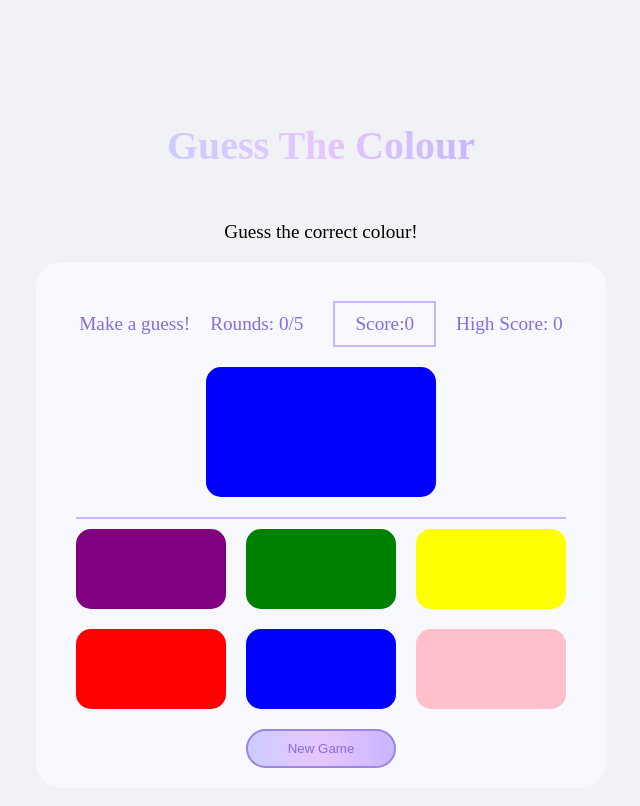
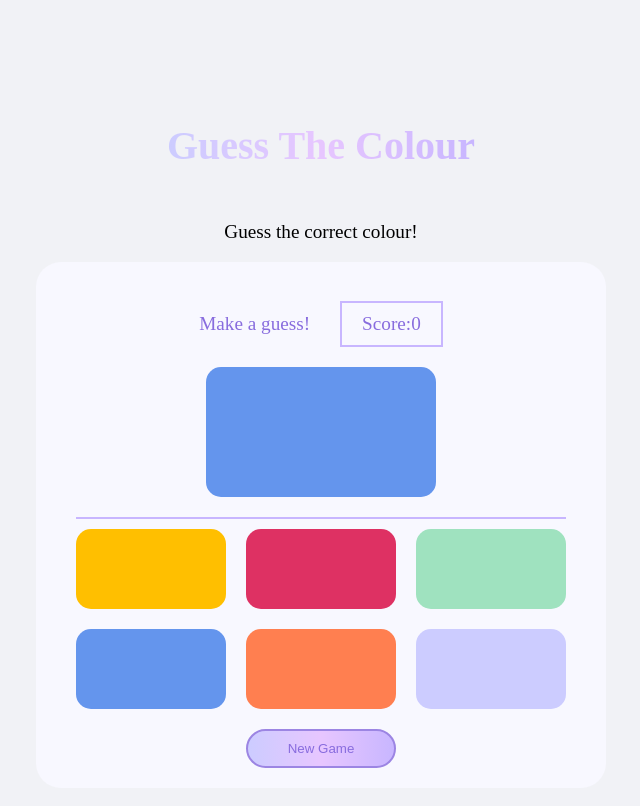
Before and after one commit to PuckerFace/Colour-Guessing-Game, a React (Vite) app: page / in a window 1280 px wide. Shown: the top 806 px of the page, without its empty margins (319-959 px from the left). Built offline with nearby package versions, Linux system fonts and the light colour scheme.

Commit message:
major changes

```diff
--- a/src/App.jsx
+++ b/src/App.jsx
@@ -1,80 +1,51 @@
 import { useEffect, useState } from 'react';
-import { toast, ToastContainer } from 'react-toastify';
 
 const App = () => {
-  const colours = ['purple', 'green', 'yellow', 'red', 'blue', 'pink'];
-  // const colours = [
-  //   '#5f4e91',
-  //   '#c8b6ff',
-  //   '#937adc',
-  //   '#9370DB',
-  //   '#806ac3',
-  //   '#8c69f5',
-  // ];
+  const colours = [
+    '#FFBF00',
+    '#DE3163 ',
+    '#9FE2BF',
+    '#6495ED',
+    '#FF7F50',
+    '#CCCCFF',
+  ];
+
   const [score, setScore] = useState(0);
   const [message, setMessage] = useState('Guess the correct colour!');
   const [targetColour, setTargetColour] = useState('');
   const [isCorrect, setIsCorrect] = useState(null);
-  const [rounds, setRounds] = useState(0);
-  const [highScore, setHighScore] = useState(0);
   const [animation, setAnimation] = useState('');
-  const [gameOver, setGameOver] = useState(false);
+
+  useEffect(() => {
+    colourGame();
+  }, []);
 
   const colourGame = () => {
     const randomColor = colours[Math.floor(Math.random() * colours.length)];
     setTargetColour(randomColor);
     setMessage('Guess the correct colour!');
     setIsCorrect(null);
-    setGameOver(false);
-    setRounds(0);
     setAnimation('');
-    setScore(0);
-    setHighScore(Math.max(highScore, score));
   };
+
   const handleGame = (selectedColour) => {
-    if (gameOver) return;
-
     if (selectedColour === targetColour) {
       setMessage('Colour Guessed Correctly');
       setScore((score) => score + 1);
       setIsCorrect(true);
       setAnimation('bounce');
-      toast.success('Correct!');
+      const randomColor = colours[Math.floor(Math.random() * colours.length)];
+      setTargetColour(randomColor);
     } else {
       setMessage('Try Again!, Guess the correct colour!');
       setIsCorrect(false);
       setAnimation('fade-out');
-      toast.error('Wrong!');
     }
 
     setTimeout(() => {
       setAnimation('');
     }, 500);
-
-    setRounds((prevRounds) => prevRounds + 1);
   };
-
-  useEffect(() => {
-    colourGame();
-  }, []);
-
-  useEffect(() => {
-    if (rounds === 5) {
-      setGameOver(true);
-      setMessage('Game over! Restart to play again.');
-      setHighScore((prevHighScore) => Math.max(prevHighScore, score));
-
-      if (score >= 5) {
-        toast.success('Game Over! You won!');
-      } else {
-        toast.error('Game Over! You lost!');
-      }
-    } else if (rounds < 5) {
-      // Set a new target colour if the game is still ongoing
-      const randomColour = colours[Math.floor(Math.random() * colours.length)];
-      setTargetColour(randomColour);
-    }
-  }, [rounds, score]); // Run when `newRounds` or `score` changes
 
   return (
     <section>
@@ -98,10 +69,6 @@ const App = () => {
                   : 'Make a guess!'}
               </p>
             </div>
-
-            <div className="round-box">
-              <p data-testid="round">Rounds: {rounds}/5</p>
-            </div>
           </div>
           <div className="row">
             <div className="score-box">
@@ -110,9 +77,6 @@ const App = () => {
                 Score:
                 {score}
               </p>
-            </div>
-            <div className="highScore-box">
-              <p data-testid="highScore">High Score: {highScore}</p>
             </div>
           </div>
         </div>
@@ -129,20 +93,20 @@ const App = () => {
                 key={index}
                 style={{ backgroundColor: colour }}
                 onClick={() => handleGame(colour)}
-                className="color-option"
+                // className="color-option"
+                className={`color-option ${animation}`}
               ></button>
             ))}
           </div>
           <div className="new-game-box">
             <button
               data-testid="newGameButton"
-              className={`new-game ${gameOver ? 'bounce' : ''}`}
+              className="new-game"
               onClick={colourGame}
             >
               New Game
             </button>
           </div>
-          <ToastContainer autoClose={1000} />
         </div>
       </div>
     </section>
```
